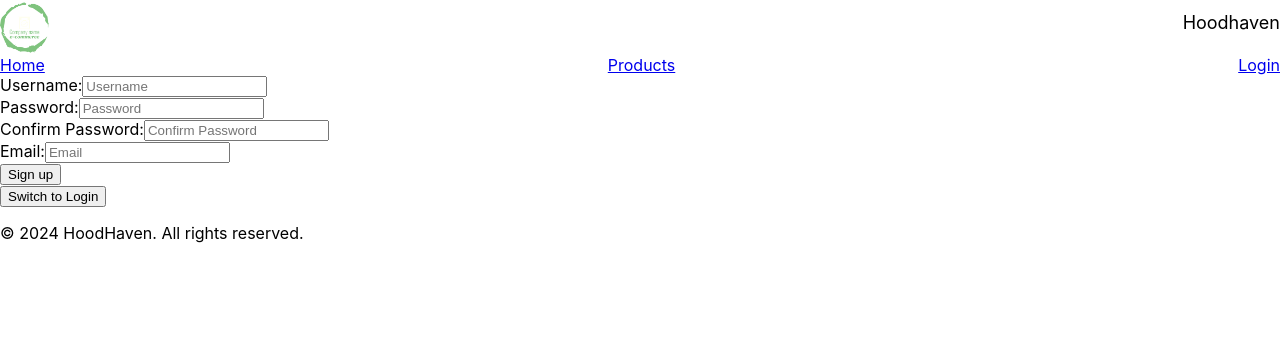
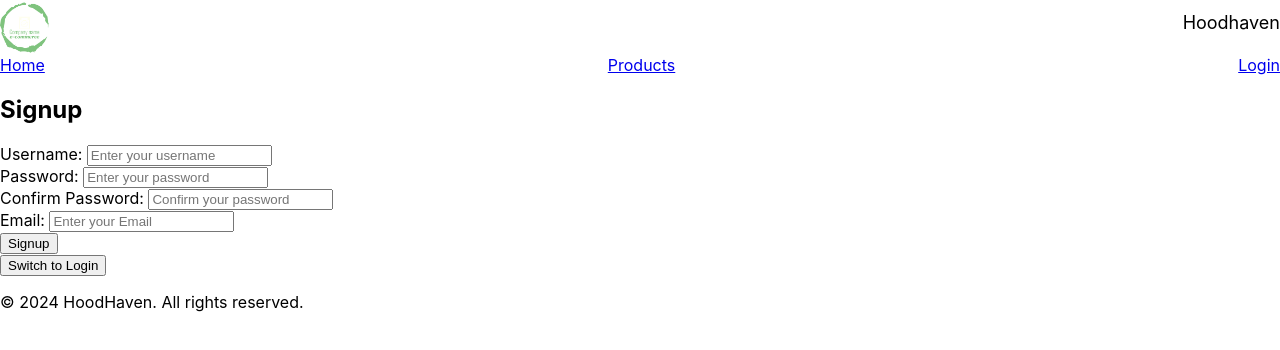
Before and after one commit to WassimBelghache/ENSF381_Assignment4, a React (Create React App) app in the folder my-ecommerce-app/: page /login in a window 1280 px wide. Both pictures are taken after a click on the button "Switch to Signup". Shown: the top 350 px of the page. Built offline with nearby package versions, Linux system fonts and the light colour scheme.

Commit message:
final changes

```diff
--- a/my-ecommerce-app/src/component/Signup.js
+++ b/my-ecommerce-app/src/component/Signup.js
@@ -1,82 +1,115 @@
+/*
+=========================================================
+Name        : LoginPage.js
+Assignment  : Assignment 5
+Author(s)   : Svara Patel, Wassim Belghache
+Submission  : April 8, 2024
+=========================================================
+*/
+
 import React, { useState } from 'react';
 
-const CustomSignupForm = ({ switchToLogin }) => {
-  const [notification, setNotification] = useState({ message: '', type: '' });
+const SignupForm = ({ switchLogin }) => {
+  const [formData, setFormData] = useState({
+    username: '',
+    password: '',
+    confirmPassword: '',
+    email: '',
+  });
+  const [formErrors, setFormErrors] = useState({ message: '' });
 
-  const handleFormSubmission = async (event) => {
-    event.preventDefault();
-    const { usernameInput, passwordInput, confirmPasswordInput, emailInput } = event.target.elements;
+  const handleChange = (e) => {
+    const { name, value } = e.target;
+    setFormData({
+      ...formData,
+      [name]: value,
+    });
+  };
 
-    if (!usernameInput.value || !passwordInput.value || !confirmPasswordInput.value || !emailInput.value) {
-      setNotification({ message: 'All fields are required.', type: 'error' });
-      return;
+  const handleSubmit = async (e) => {
+    e.preventDefault();
+
+    let errorMessage = '';
+
+    if (!formData.username.trim() || !formData.password.trim() || !formData.confirmPassword.trim() || !formData.email.trim()) {
+      errorMessage = 'All fields are required!';
+    } else if (formData.password !== formData.confirmPassword) {
+      errorMessage = 'Passwords do not match!';
     }
 
-    if (passwordInput.value !== confirmPasswordInput.value) {
-      setNotification({ message: 'Passwords do not match.', type: 'error' });
-      return;
-    }
+    setFormErrors({ message: errorMessage });
 
+    if (!errorMessage) {
       try {
-      const response = await fetch('http://localhost:5000/api/register', {
+        const response = await fetch('http://127.0.0.1:5000/signup', {
           method: 'POST',
           headers: {
             'Content-Type': 'application/json',
           },
-        body: JSON.stringify({
-          username: usernameInput.value,
-          password: passwordInput.value,
-          email: emailInput.value,
-        }),
+          body: JSON.stringify(formData),
         });
 
+        if (response.ok) {
           const data = await response.json();
-
-      if (!response.ok) {
-        throw new Error(data.error || 'Failed to sign up.');
+          // Assuming the server sends back a message upon successful signup
+          setFormErrors({ message: data.message });
+        } else if (response.status === 400) {
+          const data = await response.json();
+          setFormErrors({ message: data.message });
+        } else {
+          throw new Error('Signup failed');
         }
-
-      setNotification({ message: 'User signed up successfully!', type: 'success' });
       } catch (error) {
-      console.error('Error:', error);
-      setNotification({ message: error.message, type: 'error' });
+        setFormErrors({ message: 'An error occurred during signup. Please try again later.' });
+      }
     }
   };
 
   return (
-    <form onSubmit={handleFormSubmission}>
-      {notification.message && (
-        <div style={{ color: notification.type === 'error' ? 'red' : 'green', marginBottom: '10px' }}>
-          {notification.message}
+    <div>
+      <h2>Signup</h2>
+      {formErrors.message && <p className="error">{formErrors.message}</p>}
+      <form onSubmit={handleSubmit}>
+        <label htmlFor="username">Username: </label>
+        <input
+          type="text"
+          id="username"
+          name="username"
+          placeholder="Enter your username"
+          value={formData.username}
+          onChange={handleChange}
+        /><br />
+        <label htmlFor="password">Password: </label>
+        <input
+          type="password"
+          id="password"
+          name="password"
+          placeholder="Enter your password"
+          value={formData.password}
+          onChange={handleChange}
+        /><br />
+        <label htmlFor="confirmPassword">Confirm Password: </label>
+        <input
+          type="password"
+          id="confirmPassword"
+          name="confirmPassword"
+          placeholder="Confirm your password"
+          value={formData.confirmPassword}
+          onChange={handleChange}
+        /><br />
+        <label htmlFor="email">Email: </label>
+        <input
+          type="email"
+          id="email"
+          name="email"
+          placeholder="Enter your Email"
+          value={formData.email}
+          onChange={handleChange}
+        /><br />
+        <button type="submit">Signup</button><br />
+      </form>
     </div>
-      )}
-      <div>
-        <label>
-          Username:
-          <input name="usernameInput" type="text" placeholder="Username" required />
-        </label>
-      </div>
-      <div>
-        <label>
-          Password:
-          <input name="passwordInput" type="password" placeholder="Password" required />
-        </label>
-      </div>
-      <div>
-        <label>
-          Confirm Password:
-          <input name="confirmPasswordInput" type="password" placeholder="Confirm Password" required />
-        </label>
-      </div>
-      <div>
-        <label>
-          Email:
-          <input name="emailInput" type="email" placeholder="Email" required />
-        </label>
-      </div>
-      <button type="submit">Sign up</button>
-    </form>
   );
-};
+}
 
-export default CustomSignupForm;
+export default SignupForm;
```
Also changed, not shown: my-ecommerce-app/src/component/LoginForm.js (+9 -0 lines), my-ecommerce-app/src/component/LoginPage.js (+9 -0 lines), 1 other file (tests, documents, lock files or other folders). Lines whose indentation alone changed are shown as unchanged.
